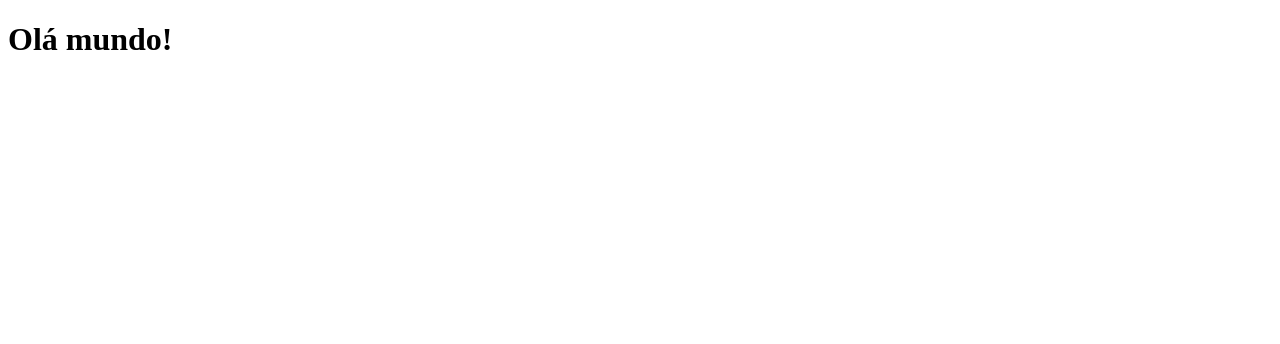
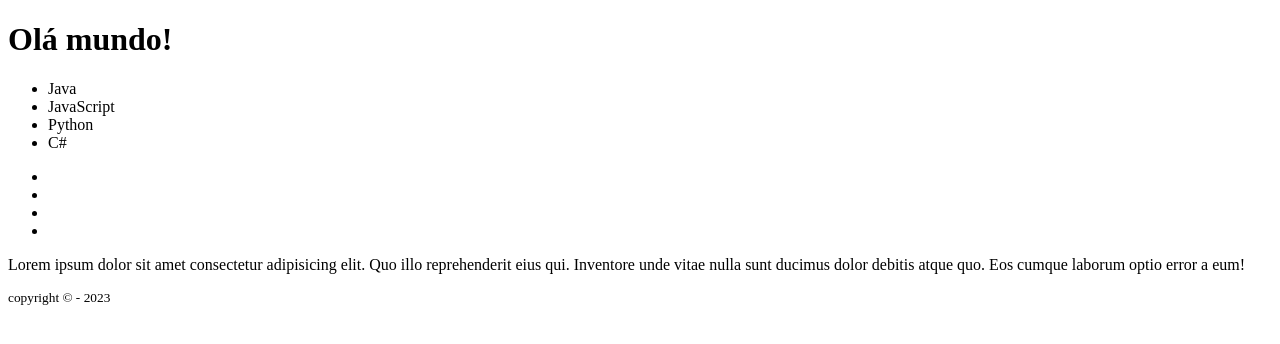
Before and after one commit to Pedro-Ferrari/Exercicio1r1, a plain HTML site: page index.html in a window 1280 px wide. Drawn offline with Linux system fonts and the light colour scheme.

Commit message:
Layout básico.

```diff
--- a/index.html
+++ b/index.html
@@ -1,5 +1,5 @@
 <!DOCTYPE html>
-<html lang="en">
+<html lang="pt-br">
 <head>
     <meta charset="UTF-8">
     <meta http-equiv="X-UA-Compatible" content="IE=edge">
@@ -7,11 +7,48 @@
     <title>Exemplo HTML</title>
 </head>
 <body>
-     <div>
-        <h1>Olá mundo!</h1>
+    <div>
+        <header>
+
+            <h1>Olá mundo!</h1>
+            <nav>
+                <ul>
+                    <li>Java</li>
+                    <li>JavaScript</li>
+                    <li>Python</li>
+                    <li>C#</li>
+                </ul>
+            </nav>
+
+
+        </header>
+
+        <nav>
+            <ul>
+                <li></li>
+                <li></li>
+                <li></li>
+                <li></li>
+            </ul>
+        </nav>
+
+        <section>
+            <p>
+            Lorem ipsum dolor sit amet consectetur adipisicing elit. Quo illo reprehenderit eius qui. Inventore unde vitae nulla sunt ducimus dolor debitis atque quo. Eos cumque laborum optio error a eum!
+
+            </p>
+        </section>
+
     </div>
 
+        <footer>
+            <div>
+                <small>
+                    <p>copyright &copy - 2023</p>
+                </small>
+            </div>
 
+        </footer>
 
 </body>
 </html>
```
